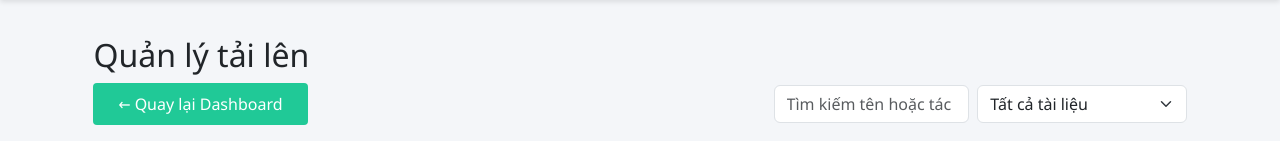
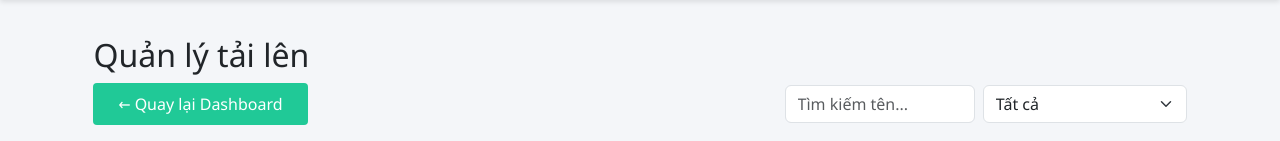
Before and after one commit to BuiTanDung-DVV/Shware, a Flask app: page /admin_files in a window 1280 px wide. Shown: the part 117-258 px from the top of the page. Run offline with Flask 3, Linux system fonts and the light colour scheme; the visitor is signed in with stand-in values (Sample User, id 1); data that the repository does not hold is empty; some libraries are stand-ins or nearby versions.

Commit message:
nothingnothing

```diff
--- a/app/templates/admin_files.html
+++ b/app/templates/admin_files.html
@@ -202,10 +202,10 @@
         id="searchInput"
         class="form-control"
         style="width: 240 px"
-        placeholder="Tìm kiếm tên hoặc tác giả..."
+        placeholder="Tìm kiếm tên..."
       />
       <select id="statusFilter" class="form-select">
-        <option value="">Tất cả tài liệu</option>
+        <option value="">Tất cả</option>
         <option value="approved">Đã duyệt</option>
         <option value="pending">Chưa duyệt</option>
         <option value="public">Công khai</option>
```
